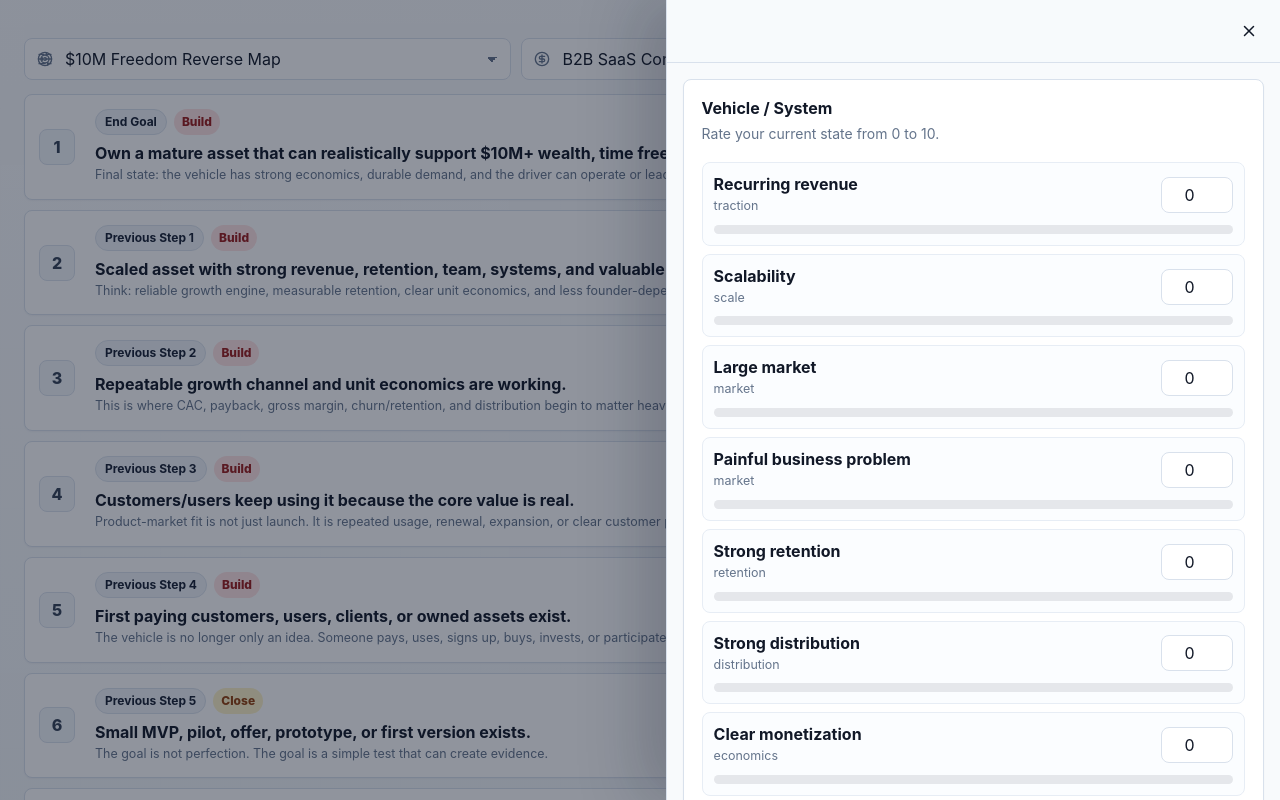
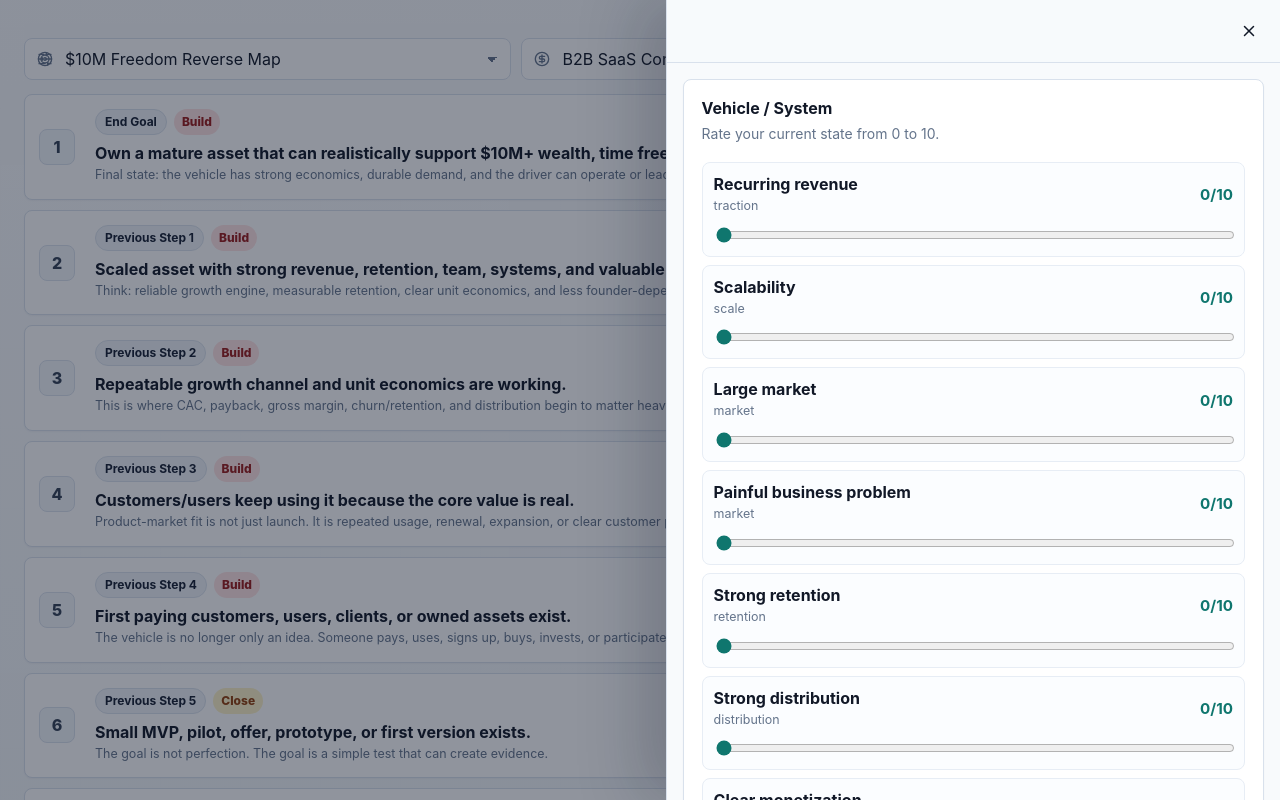
Before and after one commit to tusarimrananik/reverse, a Next.js app: page / in a window 1280 px wide. Both pictures are taken after a click on the button "Current rating". Shown: the top 800 px of the page. Built offline with nearby package versions, Linux system fonts and the light colour scheme.

Commit message:
sdfsdfsd

```diff
--- a/app/globals.css
+++ b/app/globals.css
@@ -301,12 +301,12 @@ body.sheet-open {
 .ui-progress-indicator {
   display: block;
   height: 100%;
-  background: linear-gradient(90deg, #2563eb, #0f766e);
+  background: #2563eb;
   border-radius: inherit;
 }
 
 .progress-current {
-  background: linear-gradient(90deg, #d97706, #16a34a);
+  background: #0f766e;
 }
 
 .score-tile {
@@ -382,14 +382,22 @@ body.sheet-open {
   font-size: 0.78rem;
 }
 
-.attribute-row .ui-progress {
+.ui-slider {
   grid-column: 1 / -1;
+  width: 100%;
+  accent-color: #0f766e;
 }
 
-.attribute-row .ui-input {
-  min-height: 36px;
-  padding: 0 8px;
-  text-align: center;
+.ui-slider:focus-visible {
+  outline: 3px solid rgba(15, 118, 110, 0.22);
+  outline-offset: 4px;
+}
+
+.rating-value {
+  justify-self: end;
+  color: #0f766e;
+  font-size: 0.95rem;
+  white-space: nowrap;
 }
 
 .timeline-list {
@@ -558,6 +566,22 @@ body.sheet-open {
   color: #cbd5e1;
 }
 
+.sheet-details-button {
+  width: fit-content;
+  color: #111827;
+  background: #ffffff;
+}
+
+.step-meaning-card p {
+  margin: 0;
+  color: #334155;
+}
+
+.step-meaning-card p + p {
+  margin-top: 10px;
+  color: var(--muted-foreground);
+}
+
 .current-rating-sheet {
   overflow-y: auto;
 }
--- a/components/ReverseGoalMap.tsx
+++ b/components/ReverseGoalMap.tsx
@@ -6,16 +6,17 @@ import {
   ArrowUpRight,
   CircleDollarSign,
   HeartHandshake,
+  Info,
   SlidersHorizontal,
   Target,
 } from "lucide-react";
 import { Badge } from "@/components/ui/badge";
 import { Button } from "@/components/ui/button";
 import { Card, CardContent, CardDescription, CardHeader, CardTitle } from "@/components/ui/card";
-import { Input } from "@/components/ui/input";
 import { Progress } from "@/components/ui/progress";
 import { Select } from "@/components/ui/select";
 import { Sheet, SheetContent } from "@/components/ui/sheet";
+import { Slider } from "@/components/ui/slider";
 import { DATA } from "@/data/goals";
 import { avgRating, clamp, clean, currentAttrKey, currentGapClass, stepRating } from "@/lib/ratings";
 import type { Attribute, Path, Step } from "@/lib/types";
@@ -85,16 +86,15 @@ function AttributeEditor({
                 <strong>{clean(attr.name)}</strong>
                 <small>{attr.group}</small>
               </span>
-              <Input
-                type="number"
+              <strong className="rating-value">{value}/10</strong>
+              <Slider
                 min="0"
                 max="10"
                 step="1"
-                value={value}
-                aria-label={`Current level for ${clean(attr.name)}`}
-                onChange={(event) => onChange(key, clamp(Number(event.target.value) || 0, 0, 10))}
+                value={[value]}
+                aria-label={`Current rating slider for ${clean(attr.name)}`}
+                onValueChange={([nextValue]) => onChange(key, clamp(nextValue || 0, 0, 10))}
               />
-              <Progress value={value} indicatorClassName="progress-current" />
             </label>
           );
         })}
@@ -218,6 +218,12 @@ function StepDetails({
   current: CurrentRatings;
   onClose: () => void;
 }) {
+  const [detailsOpen, setDetailsOpen] = useState(false);
+
+  useEffect(() => {
+    setDetailsOpen(false);
+  }, [step]);
+
   return (
     <Sheet open={open} onOpenChange={(nextOpen) => (!nextOpen ? onClose() : undefined)}>
       <SheetContent onClose={onClose}>
@@ -228,7 +234,23 @@ function StepDetails({
               <h2>{clean(step.title)}</h2>
               <p>{clean(step.note)}</p>
               <StepStats path={path} step={step} current={current} />
+              <Button className="sheet-details-button" variant="outline" type="button" onClick={() => setDetailsOpen((value) => !value)}>
+                <Info size={16} />
+                Details
+              </Button>
             </div>
+            {detailsOpen ? (
+              <Card className="step-meaning-card">
+                <CardHeader>
+                  <CardTitle>What this step means</CardTitle>
+                  <CardDescription>{clean(step.label)}</CardDescription>
+                </CardHeader>
+                <CardContent>
+                  <p>{clean(step.title)}</p>
+                  <p>{clean(step.note)}</p>
+                </CardContent>
+              </Card>
+            ) : null}
             <AttributeComparison title="Vehicle / System" attrs={path.vehicleAttrs} kind="vehicle" path={path} step={step} current={current} />
             <AttributeComparison title="Driver / Person" attrs={path.driverAttrs} kind="driver" path={path} step={step} current={current} />
           </div>
--- /dev/null
+++ b/components/ui/slider.tsx
@@ -0,0 +1,25 @@
+import * as React from "react";
+import { cn } from "@/lib/utils";
+
+export type SliderProps = Omit<React.InputHTMLAttributes<HTMLInputElement>, "type" | "value" | "onChange"> & {
+  value: number[];
+  onValueChange?: (value: number[]) => void;
+};
+
+export const Slider = React.forwardRef<HTMLInputElement, SliderProps>(
+  ({ className, value, min = 0, max = 100, step = 1, onValueChange, ...props }, ref) => (
+    <input
+      ref={ref}
+      className={cn("ui-slider", className)}
+      type="range"
+      min={min}
+      max={max}
+      step={step}
+      value={value[0] ?? 0}
+      onChange={(event) => onValueChange?.([Number(event.target.value)])}
+      {...props}
+    />
+  ),
+);
+
+Slider.displayName = "Slider";
```
